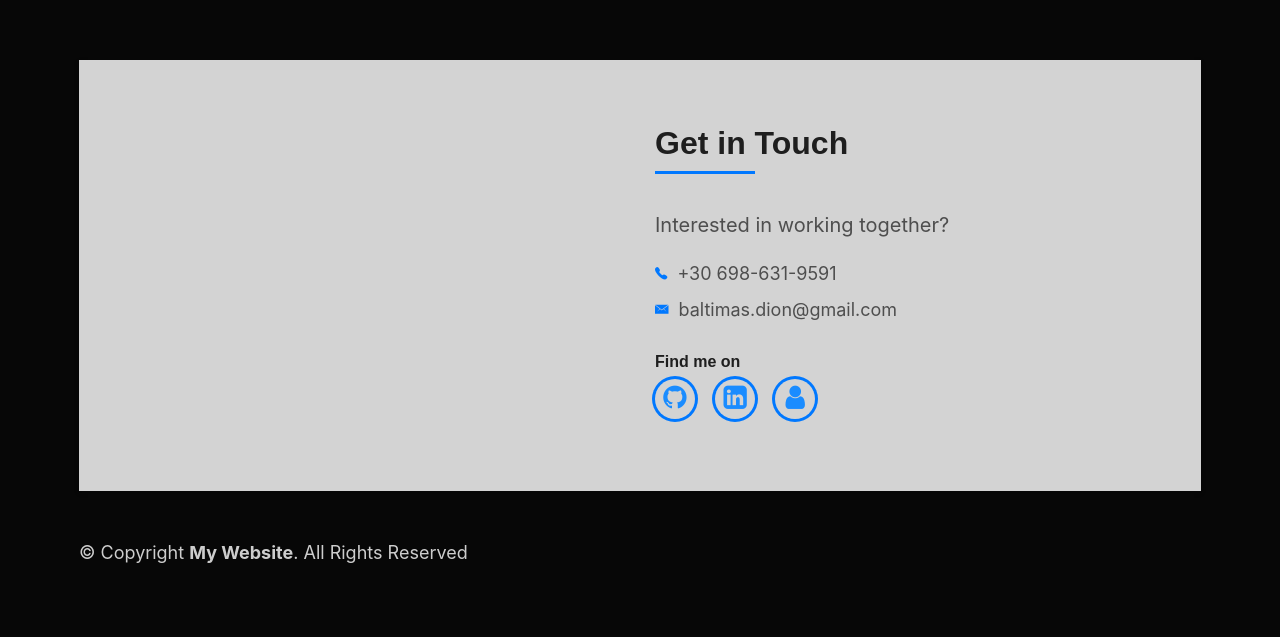
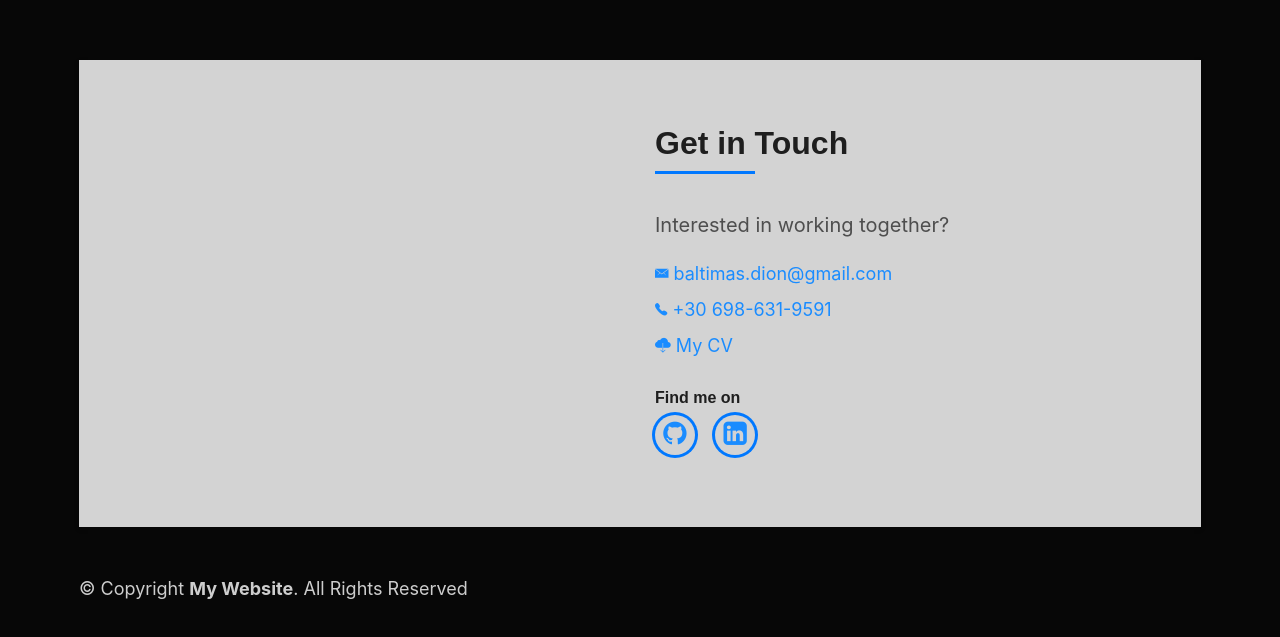
Before and after one commit to DionBalt/DionBalt.github.io, a plain HTML site: page index.html in a window 1280 px wide. Shown: the part 3071-3708 px from the top of the page. Drawn offline with Linux system fonts and the light colour scheme; files whose address does not match are found by name.

Commit message:
Update index.html

```diff
--- a/index.html
+++ b/index.html
@@ -212,30 +212,60 @@
               <div id="contact" class="box-shadow-full">
                 <div class="row">
                   <div class="col-md-6">
-                  <div class="title-box-2">
-                  </div>
+                    <div class="title-box-2"></div>
                   </div>
                   <div class="col-md-6">
                     <div class="title-box-2 pt-4 pt-md-0">
-                    <h5 class="title-left">
-                      Get in Touch
-                    </h5>
+                      <h5 class="title-left">Get in Touch</h5>
                     </div>
                     <div class="more-info">
                       <p class="lead">
                         <strong>Interested in working together?</strong>
                       </p>
                       <ul class="list-ico">
-                      <li><span class="ion-ios-telephone"></span>+30 698-631-9591</li>
-                      <li><span class="ion-ios-email"></span>baltimas.dion@gmail.com</li>
+                        <li>
+                          <a
+                            href="mailto:baltimas.dion@gmail.com"
+                            class="ion-ios-email"
+                          >
+                            baltimas.dion@gmail.com
+                          </a>
+                        </li>
+                        <li>
+                          <a href="tel:+306986319591" class="ion-ios-telephone">
+                            +30 698-631-9591
+                          </a>
+                        </li>
+                        <li>
+                          <a
+                            href="https://drive.google.com/drive/folders/1JNQCJMfZly2-bndQkn9Wa_Brj0frgUVS"
+                            target="_blank"
+                            class="ion-ios-cloud-download"
+                          >
+                            My CV
+                          </a>
+                        </li>
                       </ul>
                     </div>
                     <div class="socials">
                       <h6><strong>Find me on</strong></h6>
                       <ul>
-                      <li><a href="https://github.com/DionBalt?tab=repositories" target="_blank"><span class="ico-circle"><i class="fa fa-github"></i></span></a></li>
-                      <li><a href="https://www.linkedin.com/public-profile/settings?trk=d_flagship3_profile_self_view_public_profile" target="_blank"><span class="ico-circle"><i class="fa fa-linkedin-square"></i></span></a></li>
-                      <li><a href="https://drive.google.com/drive/folders/1JNQCJMfZly2-bndQkn9Wa_Brj0frgUVS" target="_blank"><span class="ico-circle"><i class="fa fa-user" aria-hidden="true"></i></span></a></li>
+                        <li>
+                          <a
+                            href="https://github.com/DionBalt?tab=repositories"
+                            target="_blank"
+                            ><span class="ico-circle"
+                              ><i class="fa fa-github"></i></span
+                          ></a>
+                        </li>
+                        <li>
+                          <a
+                            href="https://www.linkedin.com/public-profile/settings?trk=d_flagship3_profile_self_view_public_profile"
+                            target="_blank"
+                            ><span class="ico-circle"
+                              ><i class="fa fa-linkedin-square"></i></span
+                          ></a>
+                        </li>
                       </ul>
                     </div>
                   </div>
@@ -251,9 +281,11 @@
           <div class="row">
             <div class="col-sm-12">
               <div class="copyright-box">
-              <p class="copyright">&copy; Copyright <strong>My Website</strong>. All Rights Reserved</p>
-              <div class="credits">
-              </div>
+                <p class="copyright">
+                  &copy; Copyright <strong>My Website</strong>. All Rights
+                  Reserved
+                </p>
+                <div class="credits"></div>
               </div>
             </div>
           </div>
@@ -281,6 +313,5 @@
 
     <!-- Template Main Javascript File -->
     <script src="js/main.js"></script>
-
   </body>
 </html>
```
Lines whose indentation alone changed are shown as unchanged.
